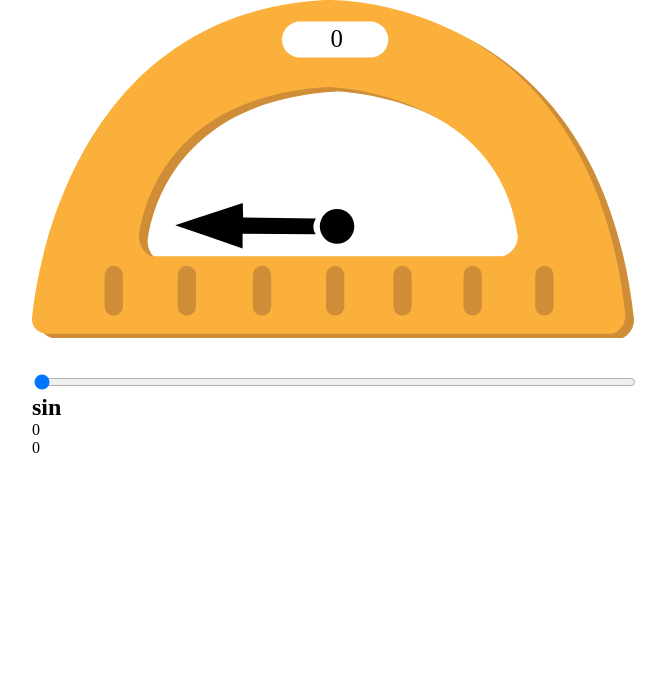
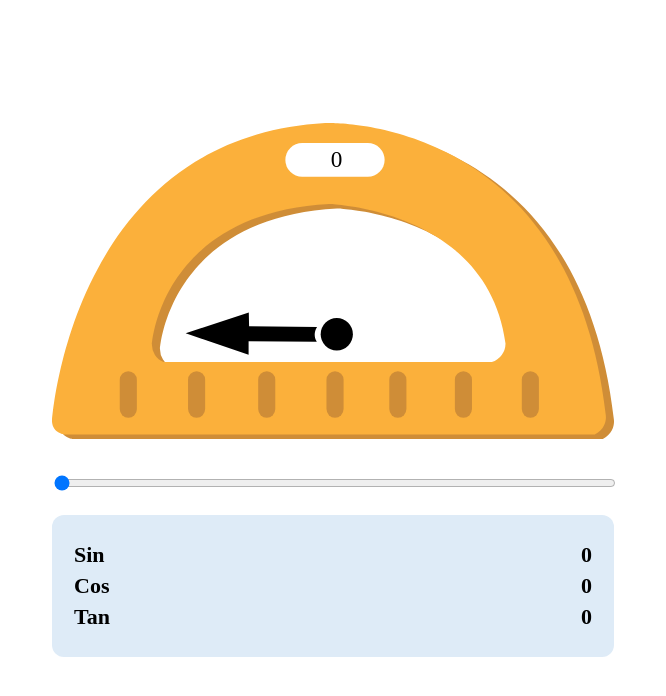
Before and after one commit to suhail-ibne-habib/ratio, a plain HTML site: page index.html in a window 1280 px wide. Shown: the whole page, without its empty margins (307-973 px from the left). Drawn offline with nearby package versions, Linux system fonts and the light colour scheme.

Commit message:
Uploading updated files

```diff
--- a/app.js
+++ b/app.js
@@ -3,6 +3,10 @@ const selector = e => document.querySelector( e );
 const pointer = selector( "#pointer" );
 const slider = selector( "#slider" );
 const degree = selector( "#degree text" );
+const sin = selector(".sin");
+const cos = selector(".cos");
+const tan = selector(".tan");
+
 
 const animation = gsap.set( pointer, {
     rotate: 0,
@@ -16,4 +20,30 @@ slider.addEventListener( "change", function(){
         rotate: value
     } )
     degree.textContent = value;
+
+    showRatio( value );
+
 } )
+
+function showRatio(ang){
+    let angle = ang;
+    let radian = angle*0.0174533;
+    let sinRatio = Math.sin(radian);
+    let cosRatio = Math.cos(radian);
+    let tanRatio = Math.tan(radian);
+
+    if( angle == 90 ){
+        sin.textContent = 1;
+        cos.textContent = 0;
+        tan.textContent = "infinity";
+    }else if( angle == 180 ){
+        sin.textContent = 0;
+        cos.textContent = -1;
+        tan.textContent = 0;
+    }else{
+        sin.textContent = sinRatio;
+        cos.textContent = cosRatio;
+        tan.textContent = tanRatio;
+    }
+
+}
--- a/index.html
+++ b/index.html
@@ -19,9 +19,20 @@
                 </div>
 
                 <section class="math">
-                    <h2>sin</h2>
-                    <div class="degree">0</div>
-                    <p class="trigo_value">0</p>
+                    <table>
+                        <tr>
+                            <td>Sin</td>
+                            <td class="value sin">0</td>
+                        </tr>
+                        <tr>
+                            <td>Cos</td>
+                            <td class="value cos">0</td>
+                        </tr>
+                        <tr>
+                            <td>Tan</td>
+                            <td class="value tan">0</td>
+                        </tr>
+                    </table>
                 </section>
 
             </div>
--- a/style.css
+++ b/style.css
@@ -4,12 +4,23 @@
     box-sizing: border-box;
 }
 
+main{
+    display: flex;
+    justify-content: center;
+    align-items: center;
+    flex-direction: column;
+    width: 100%;
+    min-height: 100vh;
+}
+
 .container{
-    width: 602px;
-    height: 402px;
+    max-width: 602px;
+    width: 100%;
     margin-left: auto;
     margin-right: auto;
     position: relative;
+    padding-left: 20px;
+    padding-right: 20px;
 }
 
 .controller{
@@ -25,3 +36,27 @@ input[type="range" i] {
     margin: 2px;
     width: 100%;
 }
+
+.math{
+    background-color: #DEEBF7;
+    border-radius: 12px;
+    padding: 20px;
+    margin-top: 20px;
+    margin-bottom: 20px;
+}
+
+.math table{
+    width: 100%;
+}
+
+.math table tr{
+    display: flex;
+    justify-content: space-between;
+    margin-top: 5px;
+    margin-bottom: 5px;
+}
+
+.math table tr td{
+    font-size: 22px;
+    font-weight: bold;
+}
```
